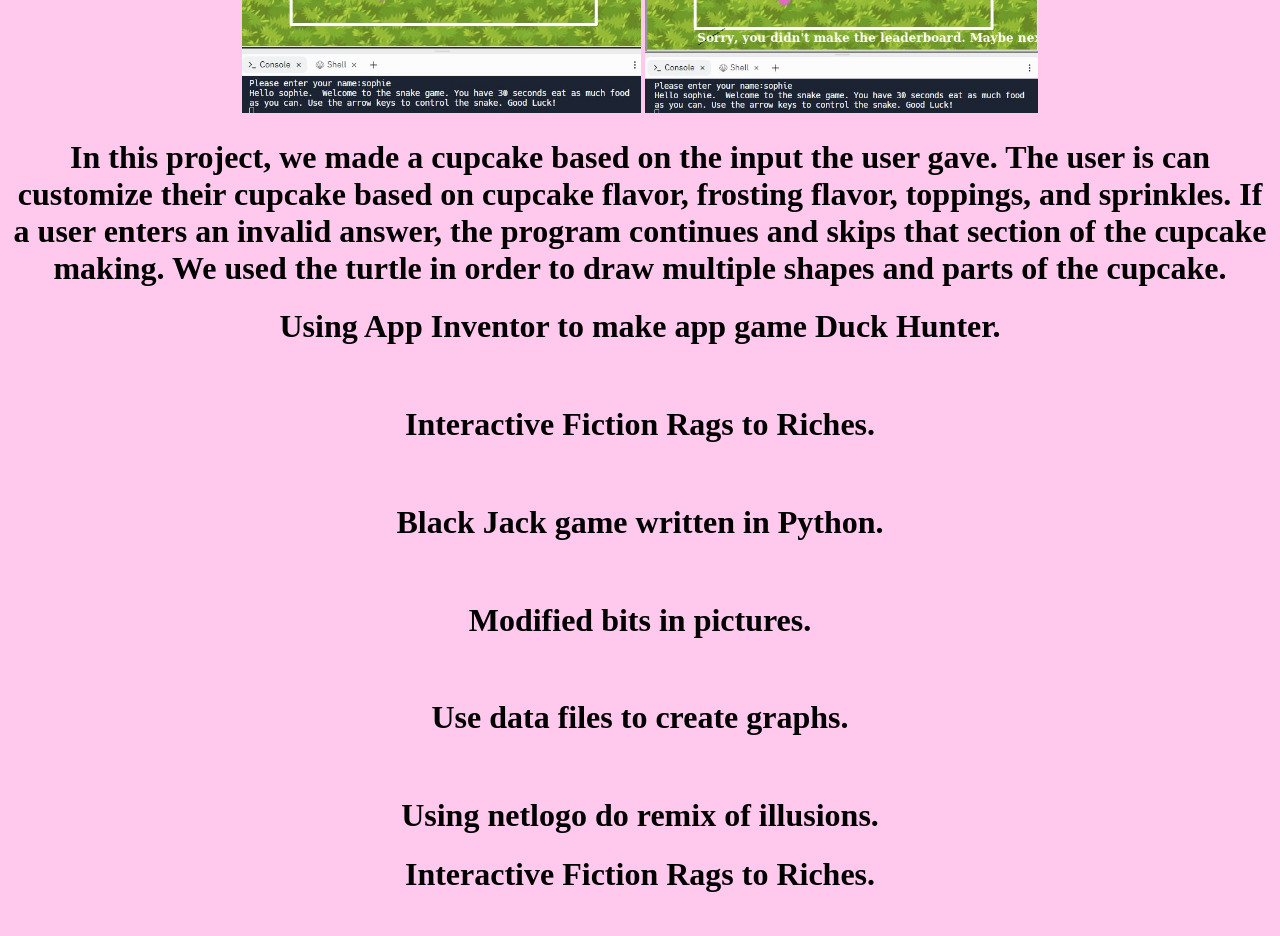
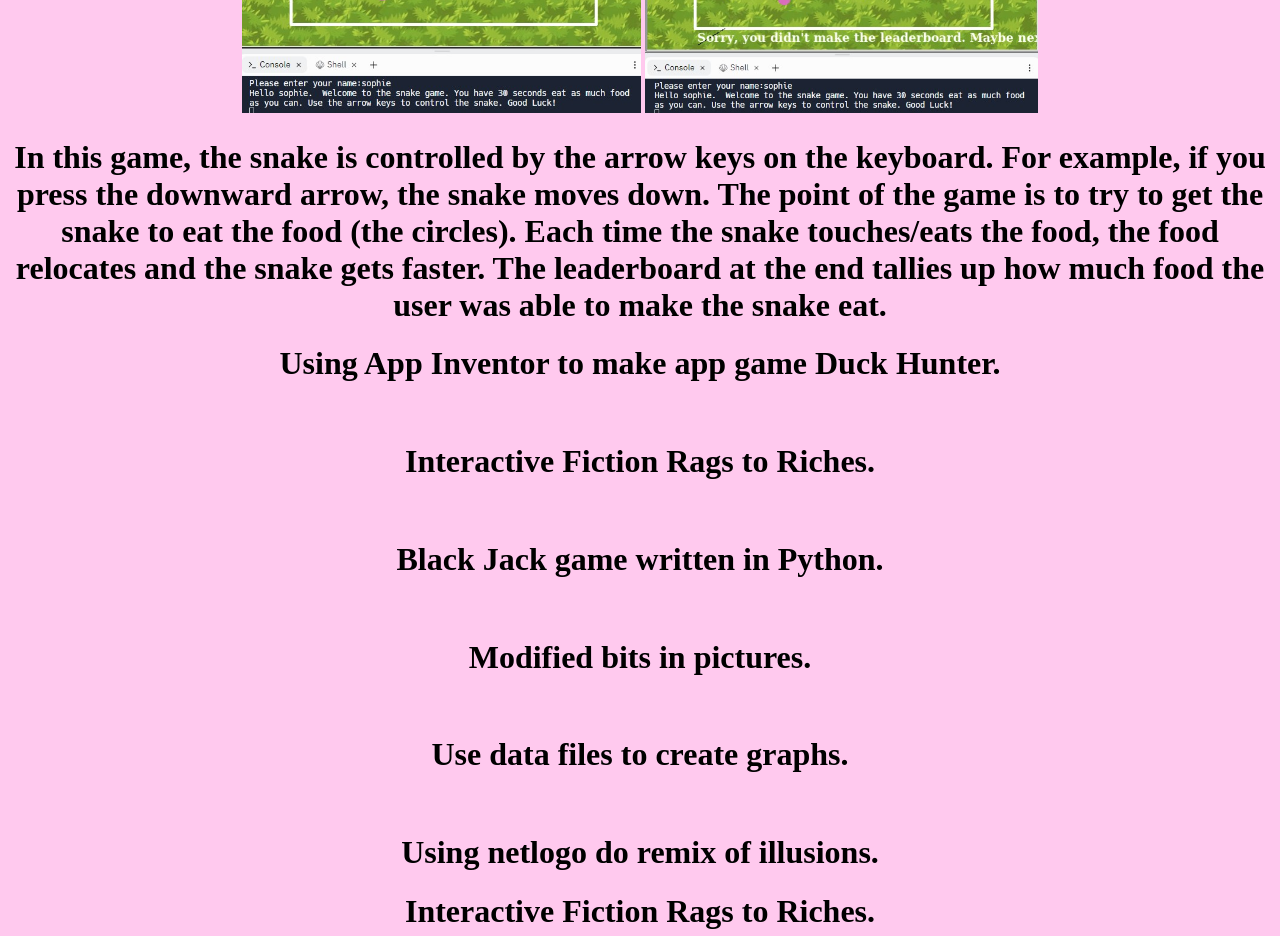
Before and after one commit to sophiekiim/friendly-barnacle, a plain HTML site: page portfolio.html in a window 1280 px wide. Shown: the part 980-1916 px from the top of the page. Drawn offline with Linux system fonts and the light colour scheme.

Commit message:
Update portfolio.html

```diff
--- a/portfolio.html
+++ b/portfolio.html
@@ -25,10 +25,9 @@ If a user enters an invalid answer, the program continues and skips that section
     <br>
     <img src="snake1.jpg" height="300">
     <img src="snake2.jpg" height="300">
-    <h1>   In this project, we made a cupcake based on the input the user gave. The user is can customize their cupcake based on cupcake flavor, frosting flavor, toppings, and sprinkles.
-
-If a user enters an invalid answer, the program continues and skips that section of the cupcake making. We used the turtle in order to draw multiple shapes and parts of the cupcake.
-
+    <h1>   In this game, the snake is controlled by the arrow keys on the keyboard. For example, if you press the downward arrow, the snake moves down. The point of the game is to try to
+	    get the snake to eat the food (the circles). Each time the snake touches/eats the food, the food relocates and the snake gets faster. The leaderboard at the end tallies up how
+	    much food the user was able to make the snake eat.
 </h1>
     <h1>   Using App Inventor to make app game Duck Hunter.</h1>
     <br>
```
